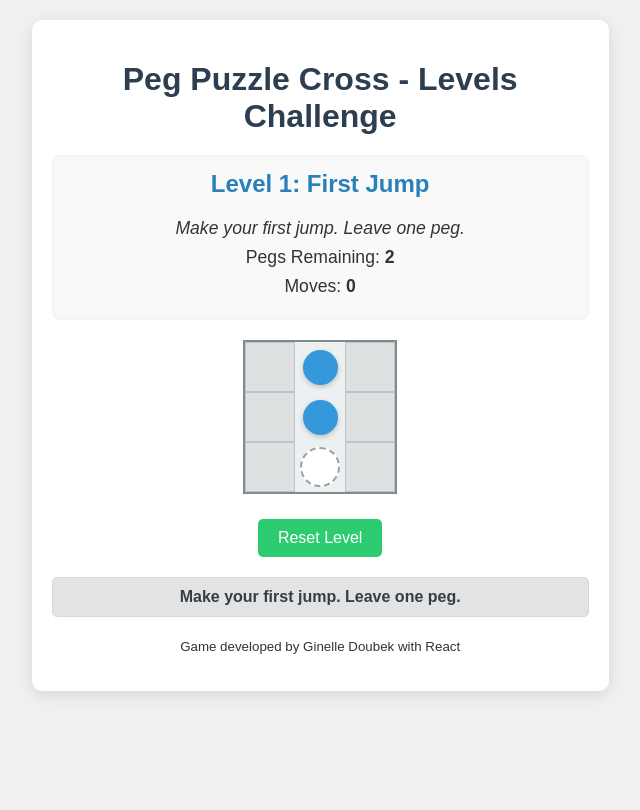
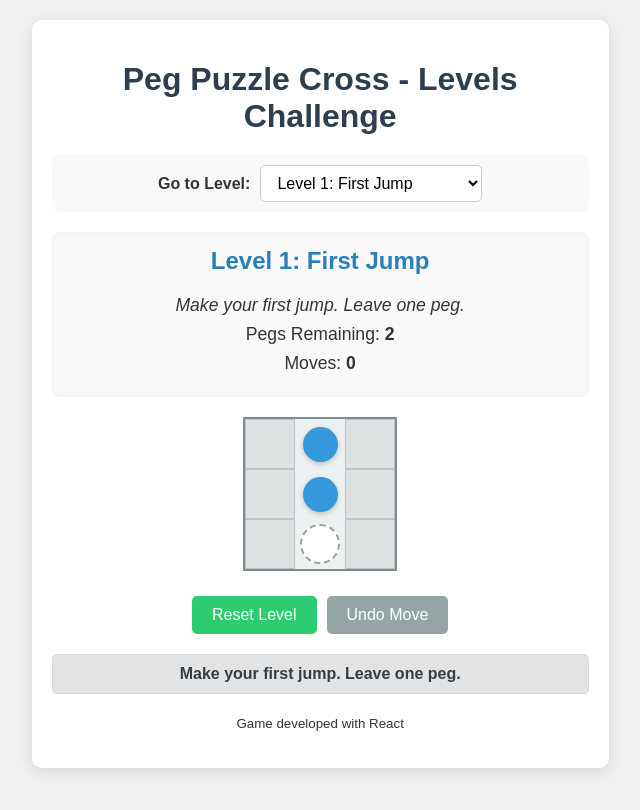
Before and after one commit to ginedou0315/puzzle_peg_cross_levels, a React (Create React App) app: page / in a window 1280 px wide. Shown: the top 810 px of the page, without its empty margins (310-950 px from the left). Built offline with nearby package versions, Linux system fonts and the light colour scheme.

Commit message:
added new features and level

```diff
--- a/src/App.css
+++ b/src/App.css
@@ -154,3 +154,33 @@ body {
   color: #383d41;
   border: 1px solid #d6d8db;
 }
+.level-selector {
+  margin-bottom: 20px;
+  padding: 10px;
+  background-color: #f9f9f9;
+  border-radius: 8px;
+  display: flex;
+  justify-content: center;
+  align-items: center;
+  gap: 10px; /* Space between label and select */
+}
+
+.level-selector label {
+  font-weight: bold;
+  color: #333;
+}
+
+.level-selector select {
+  padding: 8px 12px;
+  border-radius: 5px;
+  border: 1px solid #ccc;
+  font-size: 1em;
+  background-color: white;
+  cursor: pointer;
+}
+
+.level-selector select:focus {
+  outline: none;
+  border-color: #3498db;
+  box-shadow: 0 0 0 2px rgba(52, 152, 219, 0.2);
+}
--- a/src/App.js
+++ b/src/App.js
@@ -1,10 +1,17 @@
 import React, { useState } from "react";
 import "./App.css";
 import Game from "./Game";
-import { levels } from "./levelsData"; // To know the total number of levels
+import LevelSelector from "./components/LevelSelector"; // Import LevelSelector
+import { levels } from "./levelsData"; // Import levels data
 
 function App() {
   const [currentLevelIndex, setCurrentLevelIndex] = useState(0);
+
+  const handleLevelSelect = (levelIndex) => {
+    if (levelIndex >= 0 && levelIndex < levels.length) {
+      setCurrentLevelIndex(levelIndex);
+    }
+  };
 
   return (
     <div className="app-container">
@@ -12,21 +19,22 @@ function App() {
         <h1 className="game-title">Peg Puzzle Cross - Levels Challenge</h1>
       </header>
       <main>
+        <LevelSelector // Add LevelSelector component
+          levels={levels}
+          currentLevelIndex={currentLevelIndex}
+          onSelectLevel={handleLevelSelect}
+        />
         <Game
           currentLevelIndex={currentLevelIndex}
-          setCurrentLevelIndex={setCurrentLevelIndex}
+          setCurrentLevelIndex={setCurrentLevelIndex} // Pass this for next level logic
+          key={currentLevelIndex} // Add key to force re-mount of Game on level change
+          // This helps reset Game state cleanly
         />
-        {currentLevelIndex >= levels.length && (
-          // This completion message is now primarily handled within Game.js
-          // But you could have a global message here too or a level select button
-          <p style={{ marginTop: "20px", fontWeight: "bold" }}>
-            You've reached the end of the available levels!
-          </p>
-        )}
+        {/* Message for completing all levels is now primarily handled within Game.js */}
       </main>
       <footer>
         <p>
-          <small>Game developed by Ginelle Doubek with React</small>
+          <small>Game developed with React</small>
         </p>
       </footer>
     </div>
--- a/src/Game.js
+++ b/src/Game.js
@@ -1,5 +1,5 @@
 import React, { useState, useEffect, useCallback } from "react";
-import { levels as allLevels } from "./levelsData"; // Corrected import
+import { levels as allLevels } from "./levelsData";
 import Board from "./components/Board";
 import GameInfo from "./components/GameInfo";
 import GameControls from "./components/GameControls";
@@ -13,6 +13,7 @@ function Game({ currentLevelIndex, setCurrentLevelIndex }) {
   const [isGameWon, setIsGameWon] = useState(false);
   const [isGameLost, setIsGameLost] = useState(false);
   const [feedbackMessage, setFeedbackMessage] = useState("");
+  const [history, setHistory] = useState([]); // <-- New state for undo
 
   const initializeLevel = useCallback((levelIndex) => {
     const level = allLevels[levelIndex];
@@ -43,10 +44,9 @@ function Game({ currentLevelIndex, setCurrentLevelIndex }) {
       level.description ||
         `Level ${level.id}: Try to leave ${level.targetPegsRemaining} peg(s).`
     );
-  }, []); // Dependencies for useCallback
+    setHistory([]); // <-- Reset history on new level
+  }, []);
 
-  // ... the rest of your Game.js file remains the same
-  // useEffect for initializeLevel based on currentLevelIndex
   useEffect(() => {
     if (currentLevelIndex < allLevels.length) {
       initializeLevel(currentLevelIndex);
@@ -55,15 +55,17 @@ function Game({ currentLevelIndex, setCurrentLevelIndex }) {
       setIsGameWon(true);
       setCurrentLevelData(null);
       setBoard([]);
+      setHistory([]); // Also clear history here
     }
-  }, [currentLevelIndex, initializeLevel]); // Added initializeLevel to dependency array
+  }, [currentLevelIndex, initializeLevel]);
 
-  // canAnyPegMove function
   const canAnyPegMove = useCallback(() => {
+    // ... (no changes to this function)
     if (!board || board.length === 0) return false;
     for (let r = 0; r < board.length; r++) {
       for (let c = 0; c < board[r].length; c++) {
         if (board[r][c] === 2) {
+          // If there's a peg
           const directions = [
             [-2, 0],
             [2, 0],
@@ -73,8 +75,8 @@ function Game({ currentLevelIndex, setCurrentLevelIndex }) {
           for (const [dr, dc] of directions) {
             const nr = r + dr;
             const nc = c + dc;
-            const jr = r + dr / 2;
-            const jc = c + dc / 2;
+            const jr = r + dr / 2; // Jumped peg row
+            const jc = c + dc / 2; // Jumped peg col
 
             if (
               nr >= 0 &&
@@ -97,8 +99,8 @@ function Game({ currentLevelIndex, setCurrentLevelIndex }) {
     return false;
   }, [board]);
 
-  // useEffect for game win/loss logic
   useEffect(() => {
+    // ... (no changes to this function's core logic for win/loss)
     if (!currentLevelData || board.length === 0 || isGameWon || isGameLost)
       return;
 
@@ -112,9 +114,15 @@ function Game({ currentLevelIndex, setCurrentLevelIndex }) {
         setIsGameLost(true);
         setFeedbackMessage("Oh no! Too few pegs left and no more moves.");
       }
-    } else if (!canAnyPegMove()) {
+    } else if (
+      !canAnyPegMove() &&
+      pegsRemaining > currentLevelData.targetPegsRemaining
+    ) {
+      // Added condition
       setIsGameLost(true);
-      setFeedbackMessage("No more moves available. Try resetting the level.");
+      setFeedbackMessage(
+        "No more moves available. Try resetting the level or undo."
+      );
     }
   }, [
     pegsRemaining,
@@ -149,6 +157,16 @@ function Game({ currentLevelIndex, setCurrentLevelIndex }) {
         const jumpedCol = fromCol + dCol / 2;
 
         if (board[jumpedRow] && board[jumpedRow][jumpedCol] === 2) {
+          // <-- Save current state to history BEFORE making the move
+          setHistory((prevHistory) => [
+            ...prevHistory,
+            {
+              board: board.map((r) => [...r]), // Deep copy of current board
+              pegsRemaining: pegsRemaining,
+              movesCount: movesCount,
+            },
+          ]);
+
           const newBoard = board.map((r) => [...r]);
           newBoard[fromRow][fromCol] = 1;
           newBoard[jumpedRow][jumpedCol] = 1;
@@ -159,6 +177,10 @@ function Game({ currentLevelIndex, setCurrentLevelIndex }) {
           setMovesCount((prev) => prev + 1);
           setSelectedPeg(null);
           setFeedbackMessage("Nice jump!");
+          // After a successful move, game might be won/lost, so clear these flags
+          // The useEffect for win/loss will re-evaluate
+          setIsGameWon(false);
+          setIsGameLost(false);
         } else {
           setFeedbackMessage(
             "Invalid jump: No peg to jump over, or invalid path."
@@ -179,7 +201,7 @@ function Game({ currentLevelIndex, setCurrentLevelIndex }) {
   };
 
   const handleResetLevel = () => {
-    initializeLevel(currentLevelIndex);
+    initializeLevel(currentLevelIndex); // This already resets history
   };
 
   const handleNextLevel = () => {
@@ -190,7 +212,27 @@ function Game({ currentLevelIndex, setCurrentLevelIndex }) {
     }
   };
 
+  const handleUndoMove = () => {
+    // <-- New Undo function
+    if (history.length === 0) {
+      setFeedbackMessage("No moves to undo.");
+      return;
+    }
+
+    const lastState = history[history.length - 1];
+    setBoard(lastState.board.map((r) => [...r])); // Restore board (deep copy)
+    setPegsRemaining(lastState.pegsRemaining);
+    setMovesCount(lastState.movesCount);
+
+    setHistory((prevHistory) => prevHistory.slice(0, -1)); // Remove last state from history
+    setSelectedPeg(null);
+    setIsGameWon(false); // Game is no longer won/lost after undo
+    setIsGameLost(false);
+    setFeedbackMessage("Last move undone.");
+  };
+
   if (!currentLevelData && currentLevelIndex >= allLevels.length) {
+    // ... (All levels complete message - no change)
     return (
       <div className="all-levels-complete">
         <h1>Amazing!</h1>
@@ -213,6 +255,7 @@ function Game({ currentLevelIndex, setCurrentLevelIndex }) {
   }
 
   const getFeedbackClass = () => {
+    // ... (no changes)
     if (isGameWon) return "success";
     if (isGameLost) return "error";
     if (selectedPeg) return "info";
@@ -234,6 +277,8 @@ function Game({ currentLevelIndex, setCurrentLevelIndex }) {
       />
       <GameControls
         onReset={handleResetLevel}
+        onUndo={handleUndoMove} // <-- Pass new handler
+        canUndo={history.length > 0 && !isGameWon && !isGameLost} // <-- Condition for enabling undo
         onNextLevel={handleNextLevel}
         canGoNext={isGameWon}
         isGameWon={isGameWon}
--- a/src/components/GameControls.js
+++ b/src/components/GameControls.js
@@ -2,6 +2,8 @@ import React from "react";
 
 function GameControls({
   onReset,
+  onUndo, // New prop
+  canUndo, // New prop
   onNextLevel,
   canGoNext,
   isGameWon,
@@ -10,6 +12,11 @@ function GameControls({
   return (
     <div className="game-controls">
       <button onClick={onReset}>Reset Level</button>
+      <button onClick={onUndo} disabled={!canUndo}>
+        {" "}
+        {/* Add Undo Button */}
+        Undo Move
+      </button>
       {isGameWon && !allLevelsCompleted && (
         <button onClick={onNextLevel} disabled={!canGoNext}>
           Next Level
--- /dev/null
+++ b/src/components/LevelSelector.js
@@ -0,0 +1,30 @@
+import React from "react";
+
+function LevelSelector({ levels, currentLevelIndex, onSelectLevel }) {
+  if (!levels || levels.length === 0) {
+    return null;
+  }
+
+  const handleChange = (event) => {
+    onSelectLevel(parseInt(event.target.value, 10));
+  };
+
+  return (
+    <div className="level-selector">
+      <label htmlFor="level-select">Go to Level: </label>
+      <select
+        id="level-select"
+        value={currentLevelIndex}
+        onChange={handleChange}
+      >
+        {levels.map((level, index) => (
+          <option key={level.id} value={index}>
+            Level {level.id}: {level.name}
+          </option>
+        ))}
+      </select>
+    </div>
+  );
+}
+
+export default LevelSelector;
--- a/src/levelsData.js
+++ b/src/levelsData.js
@@ -281,6 +281,60 @@ export const levels = [
     ],
     targetPegsRemaining: 1,
   },
+  {
+    id: 22,
+    name: "Elbow",
+    description: "Elbow is the name of the game",
+    boardSetup: [
+      [0, 0, 1, 1, 1, 0, 0],
+      [0, 0, 1, 1, 2, 0, 0],
+      [0, 0, 2, 2, 2, 0, 0],
+      [0, 0, 2, 2, 2, 0, 0],
+    ],
+    targetPegsRemaining: 1,
+  },
+  {
+    id: 23,
+    name: "U-shape",
+    description: "Elbow is the name of the game",
+    boardSetup: [
+      [1, 1, 1, 1, 1],
+      [1, 2, 1, 2, 1],
+      [1, 2, 1, 2, 1],
+      [1, 2, 2, 2, 1],
+      [1, 1, 1, 1, 1],
+    ],
+    targetPegsRemaining: 1,
+  },
+  {
+    id: 24,
+    name: "Bench",
+    description: "Sit and relax",
+    boardSetup: [
+      [0, 0, 0, 1, 0, 0, 0],
+      [0, 0, 1, 1, 1, 0, 0],
+      [0, 1, 1, 1, 1, 1, 0],
+      [1, 1, 2, 2, 2, 1, 1],
+      [1, 2, 2, 2, 2, 2, 1],
+      [1, 1, 1, 1, 1, 1, 1],
+    ],
+    targetPegsRemaining: 1,
+  },
+  {
+    id: 25,
+    name: "Arrow",
+    description: "Target your Arrow",
+    boardSetup: [
+      [0, 0, 1, 2, 1, 0, 0],
+      [0, 0, 1, 2, 1, 0, 0],
+      [2, 2, 1, 2, 1, 2, 2],
+      [1, 2, 2, 2, 2, 2, 1],
+      [1, 1, 2, 2, 2, 1, 1],
+      [0, 0, 1, 2, 1, 0, 0],
+      [0, 0, 1, 1, 1, 0, 0],
+    ],
+    targetPegsRemaining: 1,
+  },
   // ... up to 25+ levels
 ];
 
```
